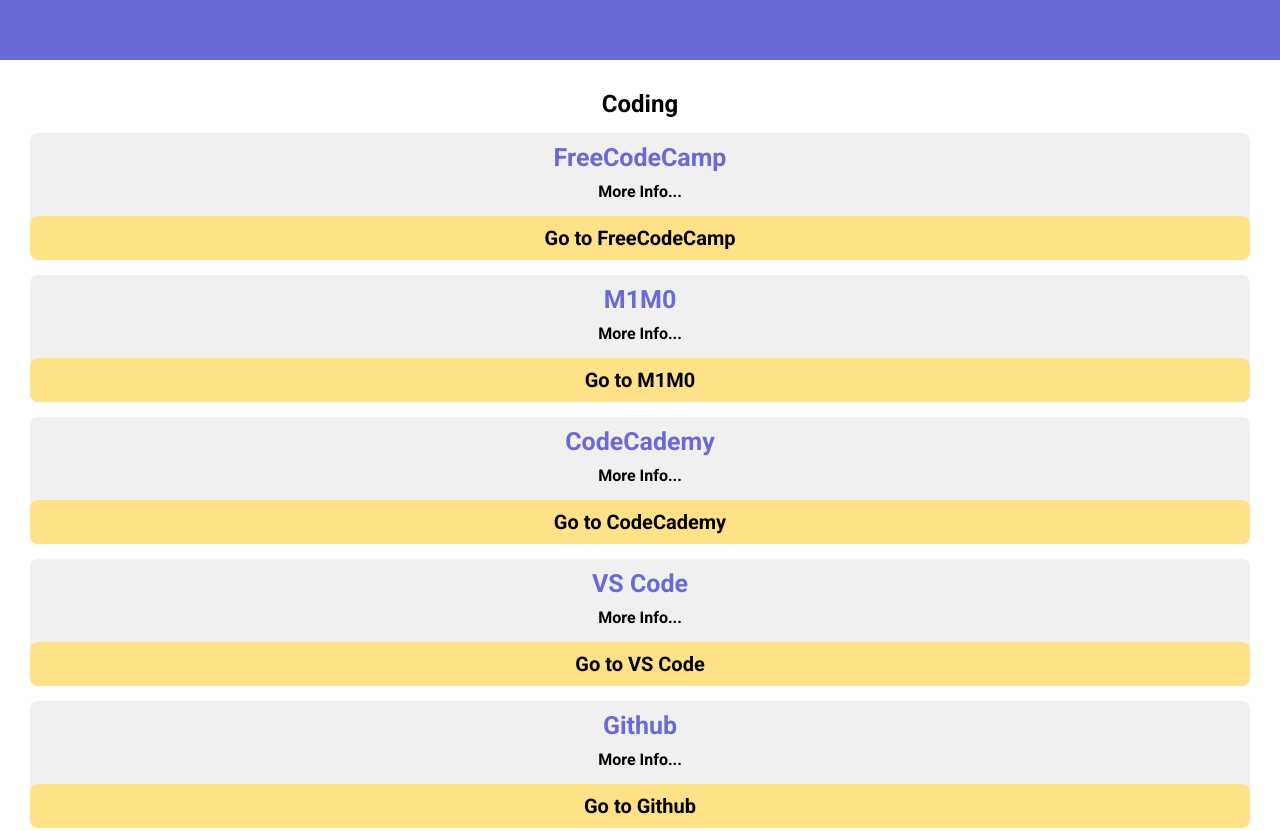
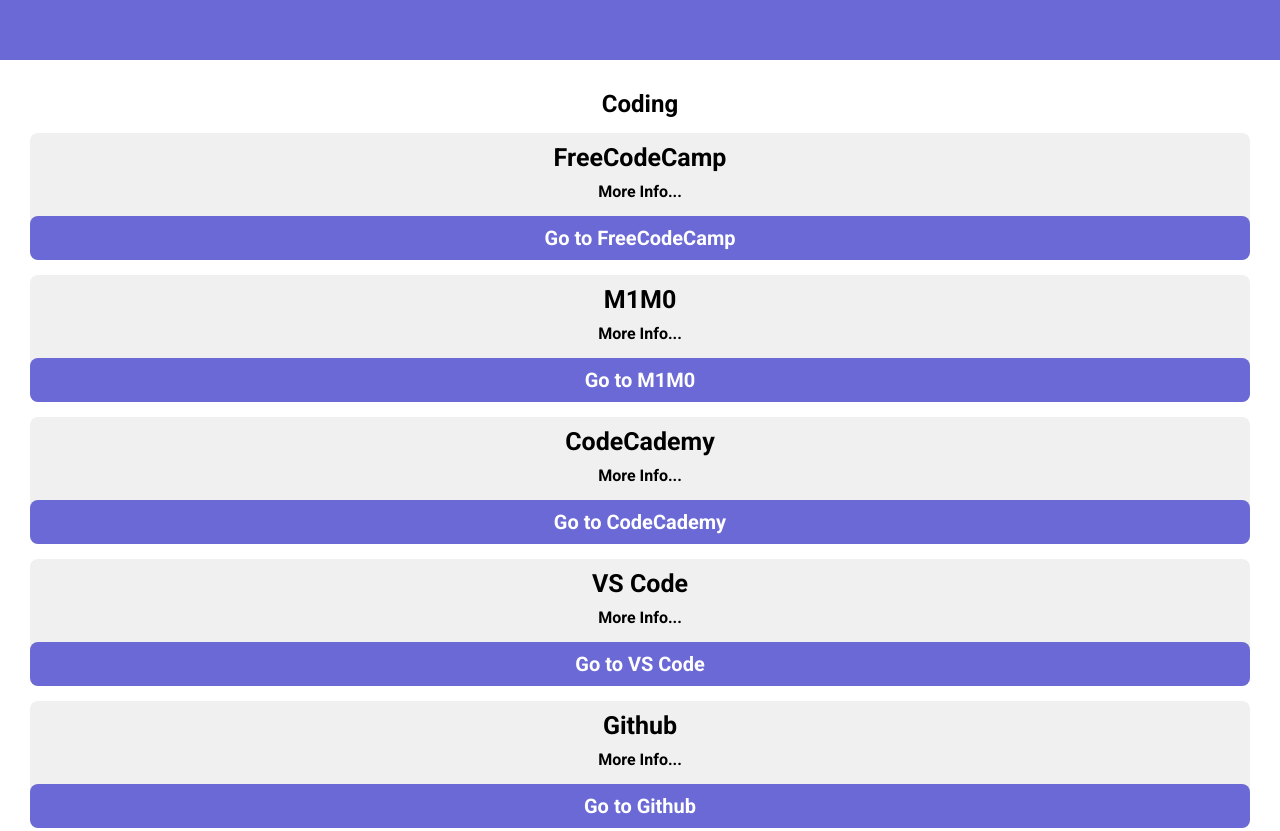
Before and after one commit to iamdanielcooper/useful-resources, a plain HTML site: page index.html in a window 1280 px wide. Shown: the part 740-1571 px from the top of the page. Drawn offline with Linux system fonts and the light colour scheme.

Commit message:
update colours

```diff
--- a/style.css
+++ b/style.css
@@ -56,11 +56,6 @@
     font-size: 25px;
     padding: 10px;
 
-    /* display: block; */
-
-    /* background-color: #7d7d7d89; */
-    color: rgb(107, 105, 213);
-
     border-radius: 8px 8px 0 0;
 }
 
@@ -72,7 +67,7 @@
 }
 
 #infoContainer li p {
-    padding: 10px;
+    padding: 30px 20px;
 }
 
 #infoContainer li a {
@@ -82,9 +77,9 @@
 }
 
 .resource-link {
-    background-color: #ffe187;
+    background: rgb(107, 105, 213);
     font-weight: 600;
-    color: black;
+    color: white;
     padding: 10px 30px;
     display: block;
     border-radius: 8px;
```
